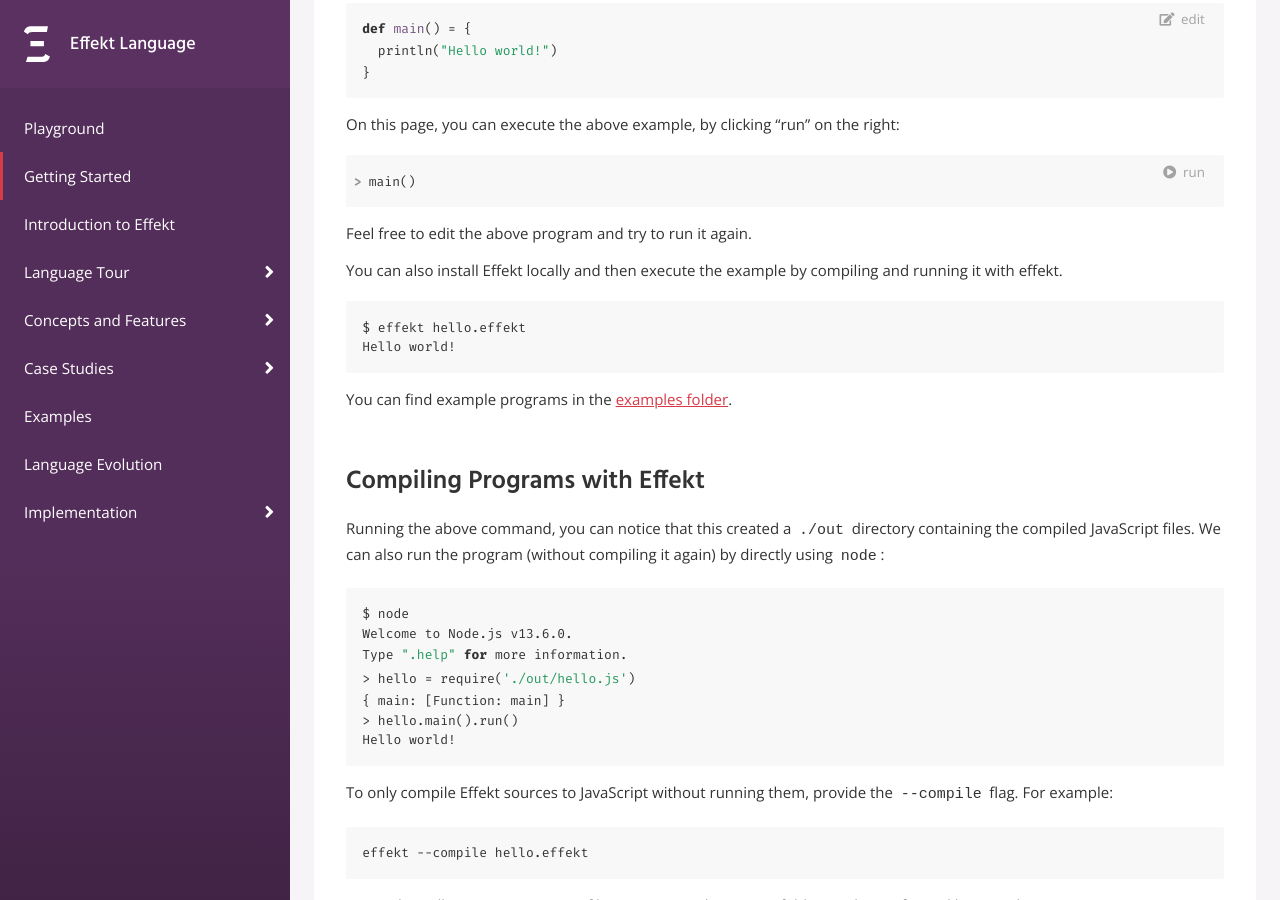
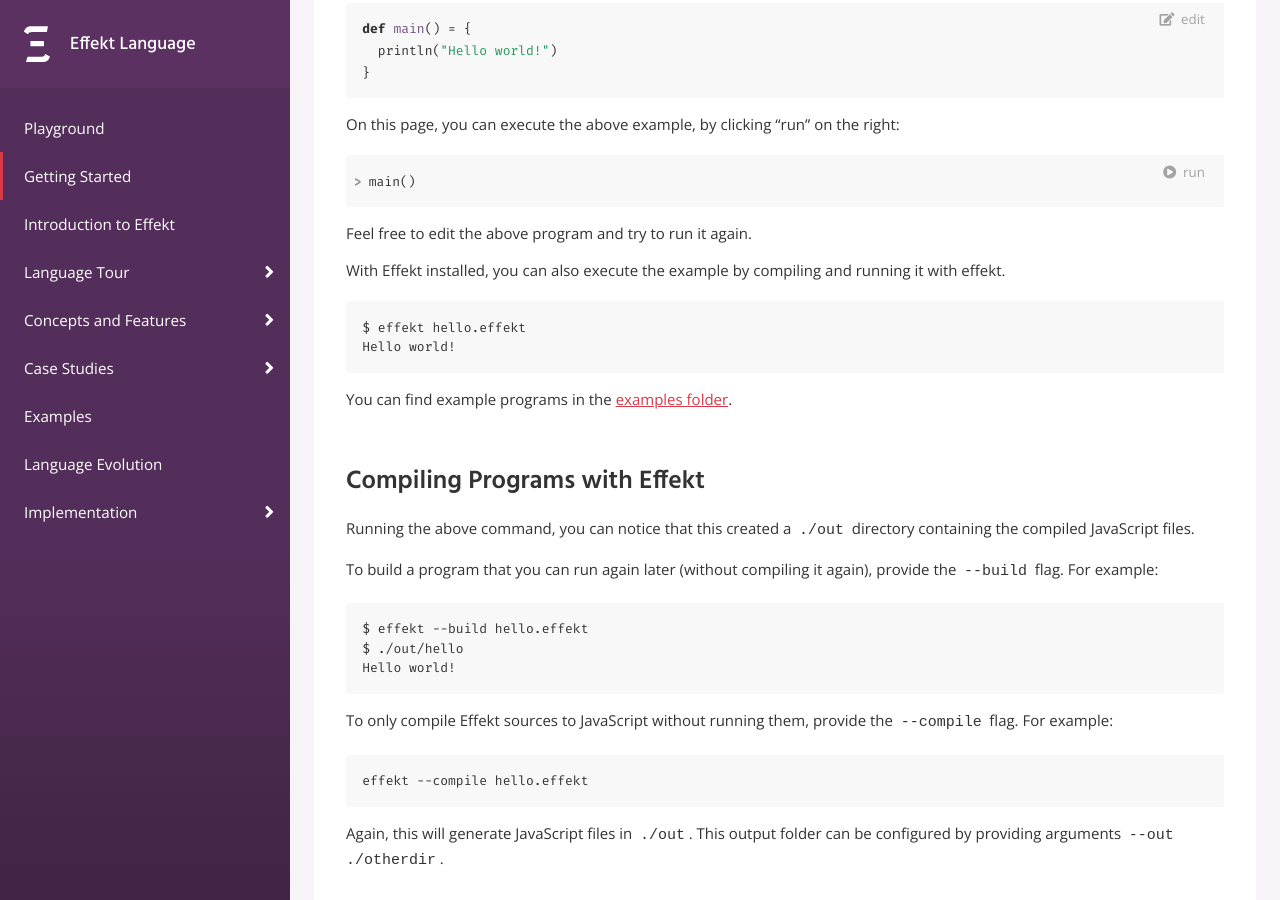
Before and after one commit to effekt-lang/effekt-website, a Jekyll site: the page built from docs/getting-started.md, in a window 1280 px wide and 900 px high, scrolled down 1992 px. Built offline with Jekyll 4.4.1, drawn with Linux system fonts in a browser that asks for light colours.

Commit message:
Use --build instead of old NodeJS example

````diff
--- a/docs/getting-started.md
+++ b/docs/getting-started.md
@@ -24,7 +24,7 @@
 ```
 Feel free to edit the above program and try to run it again.
 
-You can also install Effekt locally and then
+With Effekt installed, you can also
 execute the example by compiling and running it with effekt.
 
 ```bash
@@ -38,15 +38,14 @@
 ### Compiling Programs with Effekt
 Running the above command, you can
 notice that this created a `./out` directory containing the compiled
-JavaScript files. We can also run the program (without compiling it again)
-by directly using `node`:
+JavaScript files.
+
+To build a program that you can run again later (without compiling it again),
+provide the `--build` flag. For example:
+
 ```bash
-$ node
-Welcome to Node.js v13.6.0.
-Type ".help" for more information.
-> hello = require('./out/hello.js')
-{ main: [Function: main] }
-> hello.main().run()
+$ effekt --build hello.effekt
+$ ./out/hello
 Hello world!
 ```
 
````
